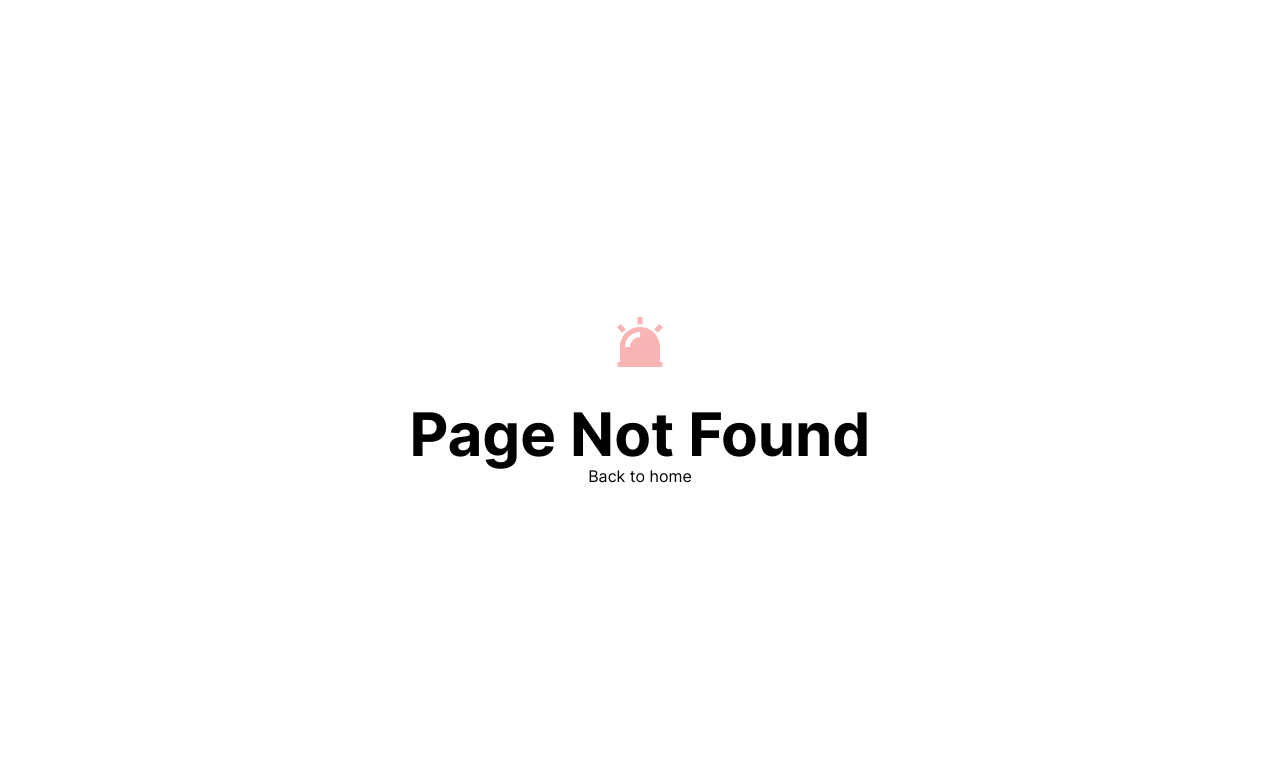
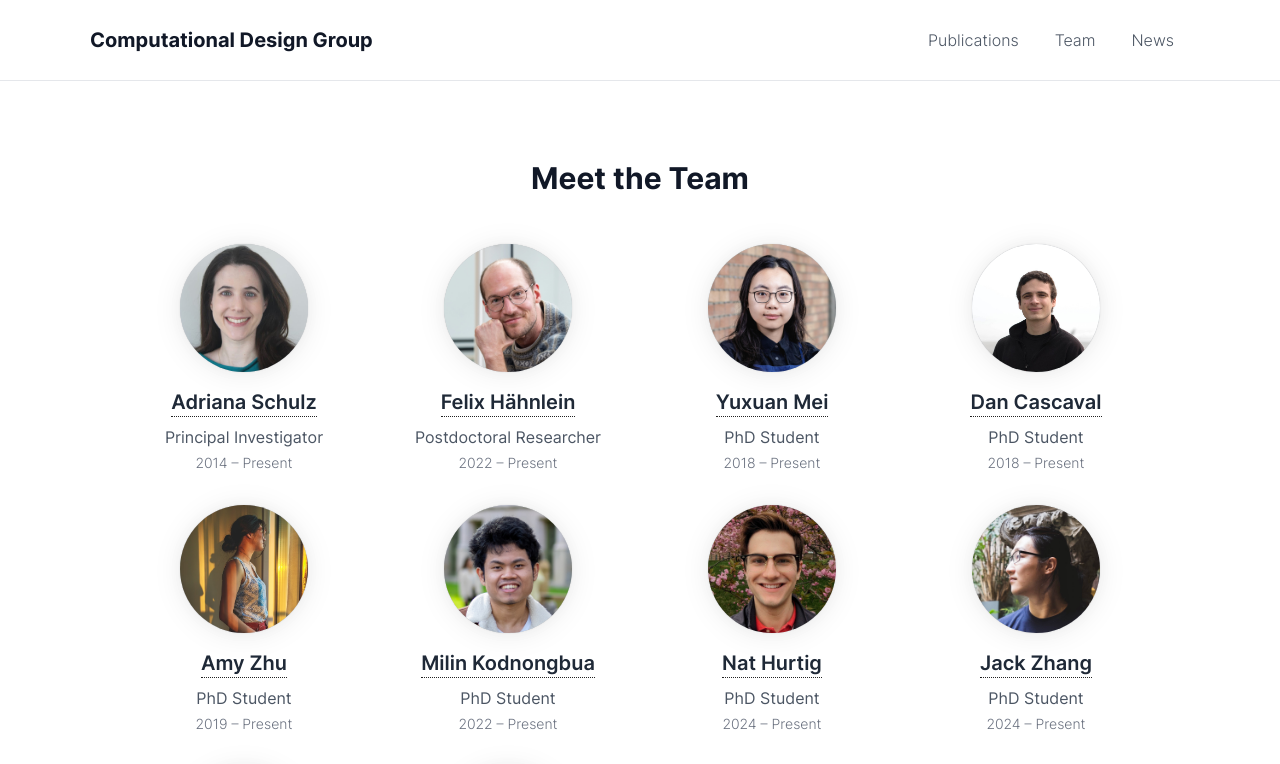
Before and after one commit to cdg-lab/cdg-website, a Next.js app: page /team in a window 1280 px wide. Before the commit this address had no page. Shown: the top 764 px of the page. Built offline with nearby package versions, Linux system fonts and the light colour scheme.

Commit message:
feat: make server components

```diff
--- a/src/app/layout.tsx
+++ b/src/app/layout.tsx
@@ -4,6 +4,8 @@ import * as React from 'react';
 import '@/styles/globals.css';
 // !STARTERCONF This is for demo purposes, remove @/styles/colors.css import immediately
 import '@/styles/colors.css';
+
+import UnstyledLink from '@/components/links/UnstyledLink';
 
 import { siteConfig } from '@/constant/config';
 
@@ -49,6 +51,21 @@ export const metadata: Metadata = {
   // ],
 };
 
+const NavLink = ({
+  href,
+  children,
+}: {
+  href: string;
+  children: React.ReactNode;
+}) => (
+  <UnstyledLink
+    href={href}
+    className='rounded-md px-4 py-2 font-light text-gray-600 hover:text-gray-900'
+  >
+    {children}
+  </UnstyledLink>
+);
+
 export default function RootLayout({
   children,
 }: {
@@ -56,7 +73,35 @@ export default function RootLayout({
 }) {
   return (
     <html>
-      <body>{children}</body>
+      <body>
+        <main className='bg-white text-gray-800'>
+          <header className='fixed top-0 z-10 w-full border-b border-gray-200 bg-white/80 backdrop-blur-md'>
+            <div className='layout flex h-20 items-center justify-between'>
+              <UnstyledLink
+                href='/'
+                className='text-xl font-bold text-gray-900'
+              >
+                Computational Design Group
+              </UnstyledLink>
+              <nav className='hidden items-center space-x-1 md:flex'>
+                <NavLink href='/publications'>Publications</NavLink>
+                <NavLink href='/team'>Team</NavLink>
+                <NavLink href='/news'>News</NavLink>
+              </nav>
+            </div>
+          </header>
+
+          <div className='pt-20'>{children}</div>
+          <footer className='bg-gray-800 py-12 text-white'>
+            <div className='layout text-center'>
+              <p>
+                &copy; {new Date().getFullYear()} Computational Design Group at
+                Brown University.
+              </p>
+            </div>
+          </footer>
+        </main>
+      </body>
     </html>
   );
 }
--- /dev/null
+++ b/src/app/news/page.tsx
@@ -0,0 +1,11 @@
+import { Metadata } from 'next';
+
+import NewsSection from '@/sections/NewsSection';
+
+export const metadata: Metadata = {
+  title: 'News',
+};
+
+export default async function NewsPage() {
+  return <NewsSection />;
+}
--- a/src/app/page.tsx
+++ b/src/app/page.tsx
@@ -1,8 +1,4 @@
-'use client';
-
 import * as React from 'react';
-
-import UnstyledLink from '@/components/links/UnstyledLink';
 
 import GallerySection from '@/sections/GallerySection';
 import HeroSection from '@/sections/HeroSection';
@@ -10,54 +6,14 @@ import NewsSection from '@/sections/NewsSection';
 import PublicationsSection from '@/sections/PublicationsSection';
 import TeamSection from '@/sections/TeamSection';
 
-const NavLink = ({
-  href,
-  children,
-}: {
-  href: string;
-  children: React.ReactNode;
-}) => (
-  <UnstyledLink
-    href={href}
-    className='rounded-md px-4 py-2 text-sm font-medium text-gray-600 hover:text-gray-900'
-  >
-    {children}
-  </UnstyledLink>
-);
-
 export default function HomePage() {
   return (
-    <main className='bg-white text-gray-800'>
-      <header className='fixed top-0 z-10 w-full border-b border-gray-200 bg-white/80 backdrop-blur-md'>
-        <div className='layout flex h-20 items-center justify-between'>
-          <UnstyledLink href='/' className='text-xl font-bold text-gray-900'>
-            Computational Design Group
-          </UnstyledLink>
-          <nav className='hidden items-center space-x-1 md:flex'>
-            <NavLink href='#publications'>Publications</NavLink>
-            <NavLink href='#team'>Team</NavLink>
-            <NavLink href='#news'>News</NavLink>
-            <NavLink href='#gallery'>Gallery</NavLink>
-          </nav>
-        </div>
-      </header>
-
-      <div className='pt-20'>
-        <HeroSection />
-        <PublicationsSection />
-        <TeamSection />
-        <NewsSection />
-        <GallerySection />
-      </div>
-
-      <footer className='bg-gray-800 py-12 text-white'>
-        <div className='layout text-center'>
-          <p>
-            &copy; {new Date().getFullYear()} Computational Design Group at
-            Brown University.
-          </p>
-        </div>
-      </footer>
-    </main>
+    <div>
+      <HeroSection />
+      <PublicationsSection showRecent />
+      <NewsSection showRecent />
+      <TeamSection showCurrent />
+      <GallerySection />
+    </div>
   );
 }
--- /dev/null
+++ b/src/app/publications/page.tsx
@@ -0,0 +1,11 @@
+import { Metadata } from 'next';
+
+import PublicationsSection from '@/sections/PublicationsSection';
+
+export const metadata: Metadata = {
+  title: 'Publications',
+};
+
+export default async function NewsPage() {
+  return <PublicationsSection />;
+}
--- /dev/null
+++ b/src/app/team/page.tsx
@@ -0,0 +1,11 @@
+import { Metadata } from 'next';
+
+import TeamSection from '@/sections/TeamSection';
+
+export const metadata: Metadata = {
+  title: 'Team',
+};
+
+export default async function NewsPage() {
+  return <TeamSection />;
+}
--- a/src/sections/NewsSection.tsx
+++ b/src/sections/NewsSection.tsx
@@ -1,6 +1,9 @@
+'use server';
+
 import { type News, news } from '@/data/news';
 
 import ArrowLink from '@/components/links/ArrowLink';
+import ButtonLink from '@/components/links/ButtonLink';
 
 function NewsItem({ item }: { item: News }) {
   return (
@@ -25,18 +28,30 @@ function NewsItem({ item }: { item: News }) {
   );
 }
 
-export default function NewsSection() {
+export default async function NewsSection({
+  showRecent,
+}: {
+  showRecent?: boolean;
+}) {
+  const newsToShow = showRecent ? news.slice(0, 3) : news;
   return (
-    <section id='news' className='py-20'>
+    <section id='news' className='py-20 bg-gray-50'>
       <div className='layout'>
         <h2 className='mb-12 text-center text-3xl font-bold text-gray-900'>
-          News
+          {showRecent ? 'Recent News' : 'News'}
         </h2>
-        <div className='mx-auto max-w-4xl space-y-8'>
-          {news.map((item) => (
+        <div className='mx-auto max-w-4xl space-y-4'>
+          {newsToShow.map((item) => (
             <NewsItem key={item.title} item={item} />
           ))}
         </div>
+        {showRecent && (
+          <div className='flex flex-col items-center mt-8'>
+            <ArrowLink as={ButtonLink} variant='light' href='/news'>
+              View All News
+            </ArrowLink>
+          </div>
+        )}
       </div>
     </section>
   );
--- a/src/sections/PublicationsSection.tsx
+++ b/src/sections/PublicationsSection.tsx
@@ -1,8 +1,11 @@
+'use server';
+
 import Image from 'next/image';
 
-import { peopleByLastName } from '@/data/people';
+import { type Profile, peopleByLastName } from '@/data/people';
 import { type Publication, publications } from '@/data/publication';
 
+import ArrowLink from '@/components/links/ArrowLink';
 import ButtonLink from '@/components/links/ButtonLink';
 import UnderlineLink from '@/components/links/UnderlineLink';
 
@@ -21,7 +24,13 @@ const Month: Record<number, string> = {
   12: 'Dec',
 };
 
-const PublicationView = ({ publication }: { publication: Publication }) => {
+const PublicationView = ({
+  publication,
+  peopleByLastName,
+}: {
+  publication: Publication;
+  peopleByLastName: Record<string, Profile>;
+}) => {
   const authors = publication.authors.map((author) => {
     const parts = [];
     if (author.firstName) parts.push(author.firstName);
@@ -103,7 +112,11 @@ const PublicationView = ({ publication }: { publication: Publication }) => {
   );
 };
 
-export default function PublicationsSection() {
+export default async function PublicationsSection({
+  showRecent,
+}: {
+  showRecent?: boolean;
+}) {
   const publicationsByYear = publications.reduce<Record<string, Publication[]>>(
     (acc, publication) => {
       const year = publication.year.toString();
@@ -124,25 +137,41 @@ export default function PublicationsSection() {
     <section id='publications' className='py-20'>
       <div className='layout'>
         <h2 className='mb-12 text-center text-3xl font-bold text-gray-900'>
-          Publications
+          {showRecent ? 'Recent Publications' : 'Publications'}
         </h2>
         <div className='mx-auto'>
-          {sortedYears.map((year) => (
+          {showRecent
+            ? publications
+                .slice(0, 3)
+                .map((publication) => (
+                  <PublicationView
+                    key={publication.doi}
+                    publication={publication}
+                    peopleByLastName={peopleByLastName}
+                  />
+                ))
+            : sortedYears.map((year) => (
                 <div key={year} className='mt-12 first:mt-0'>
                   <h3 className='mb-2 pt-4 text-3xl font-semibold text-gray-400 text-right border-t border-gray-200'>
                     {year}
                   </h3>
                   {publicationsByYear[year]?.map((p) => (
-                <PublicationView key={p.doi} publication={p} />
+                    <PublicationView
+                      key={p.doi}
+                      publication={p}
+                      peopleByLastName={peopleByLastName}
+                    />
                   ))}
                 </div>
               ))}
         </div>
-        {/* <div className='mt-8 text-center'>
-          <ArrowLink href='/publications' as={UnstyledLink}>
-            View all publications
+        {showRecent && (
+          <div className='flex flex-col items-center mt-8'>
+            <ArrowLink as={ButtonLink} variant='light' href='/publications'>
+              View All Publications
             </ArrowLink>
-        </div> */}
+          </div>
+        )}
       </div>
     </section>
   );
--- a/src/sections/TeamSection.tsx
+++ b/src/sections/TeamSection.tsx
@@ -1,15 +1,67 @@
-import { people } from '@/data/people';
+import Image from 'next/image';
+import Link from 'next/link';
 
-import TeamMembers from '@/components/team/TeamMembers';
+import { type Profile, people } from '@/data/people';
 
-export default function TeamSection() {
+import ArrowLink from '@/components/links/ArrowLink';
+import ButtonLink from '@/components/links/ButtonLink';
+import UnderlineLink from '@/components/links/UnderlineLink';
+
+const TeamMember = ({ person }: { person: Profile }) => {
+  const name = `${person.firstNames[0]} ${person.lastName}`;
   return (
-    <section id='team' className='bg-gray-50 py-20'>
+    <div className='text-center'>
+      <Link href={person.website} target='_blank' rel='noopener noreferrer'>
+        <div className='mx-auto mb-4 h-32 w-32 overflow-hidden rounded-full bg-gray-300 shadow-medium'>
+          <Image
+            src={`/images/${person.image}`}
+            alt={`Profile picture of ${name}`}
+            width={128}
+            height={128}
+            className='h-full w-full object-cover'
+          />
+        </div>
+      </Link>
+      <UnderlineLink
+        href={person.website}
+        className='text-xl font-semibold text-gray-800'
+      >
+        {name}
+      </UnderlineLink>
+      <p className='text-gray-600 mt-2'>{person.position}</p>
+      <p className='text-gray-500 text-sm mt-1 font-light'>
+        {`${person.joined} – ${person.until ?? 'Present'}`}
+      </p>
+    </div>
+  );
+};
+
+export default function TeamSection({
+  showCurrent,
+}: {
+  showCurrent?: boolean;
+}) {
+  const filteredPeople = showCurrent
+    ? people.filter((person) => person.until === undefined)
+    : people;
+  return (
+    <section id='team' className='py-20'>
       <div className='layout'>
         <h2 className='mb-12 text-center text-3xl font-bold text-gray-900'>
-          Meet the Team
+          {showCurrent ? 'Current Members' : 'Meet the Team'}
         </h2>
-        <TeamMembers people={people} />
+        <div className='mx-auto grid max-w-5xl grid-cols-2 gap-8 md:grid-cols-4'>
+          {filteredPeople.map((person) => (
+            <TeamMember key={person.lastName} person={person} />
+          ))}
+        </div>
+        {showCurrent && (
+          <div className='flex flex-col items-center mt-12'>
+            <ArrowLink as={ButtonLink} variant='light' href='/team'>
+              View All Members
+            </ArrowLink>
+          </div>
+        )}
       </div>
     </section>
   );
```
Also changed, not shown: src/components/team/TeamMembers.tsx (deleted, +0 -68 lines). Lines whose indentation alone changed are shown as unchanged.
